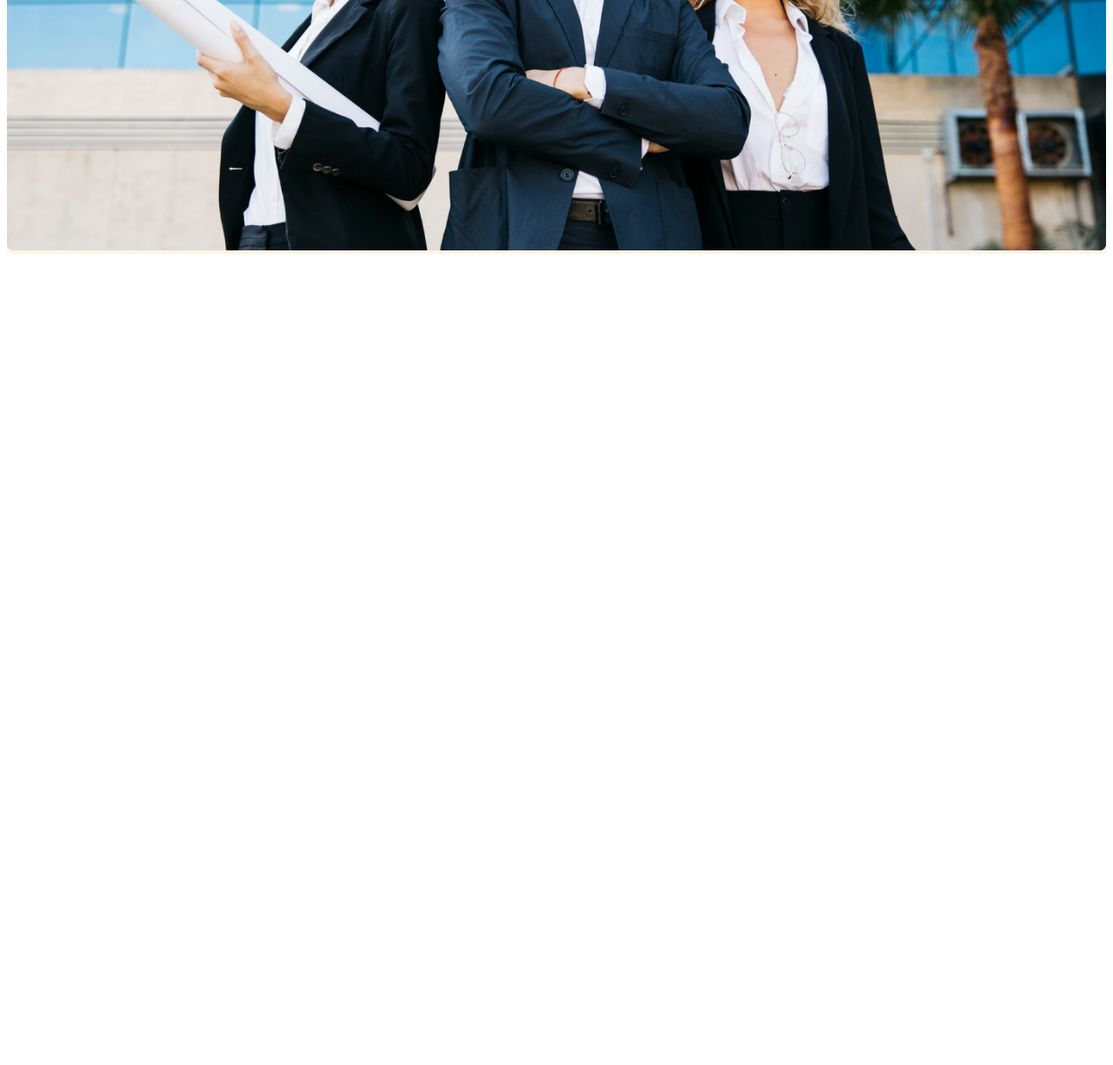
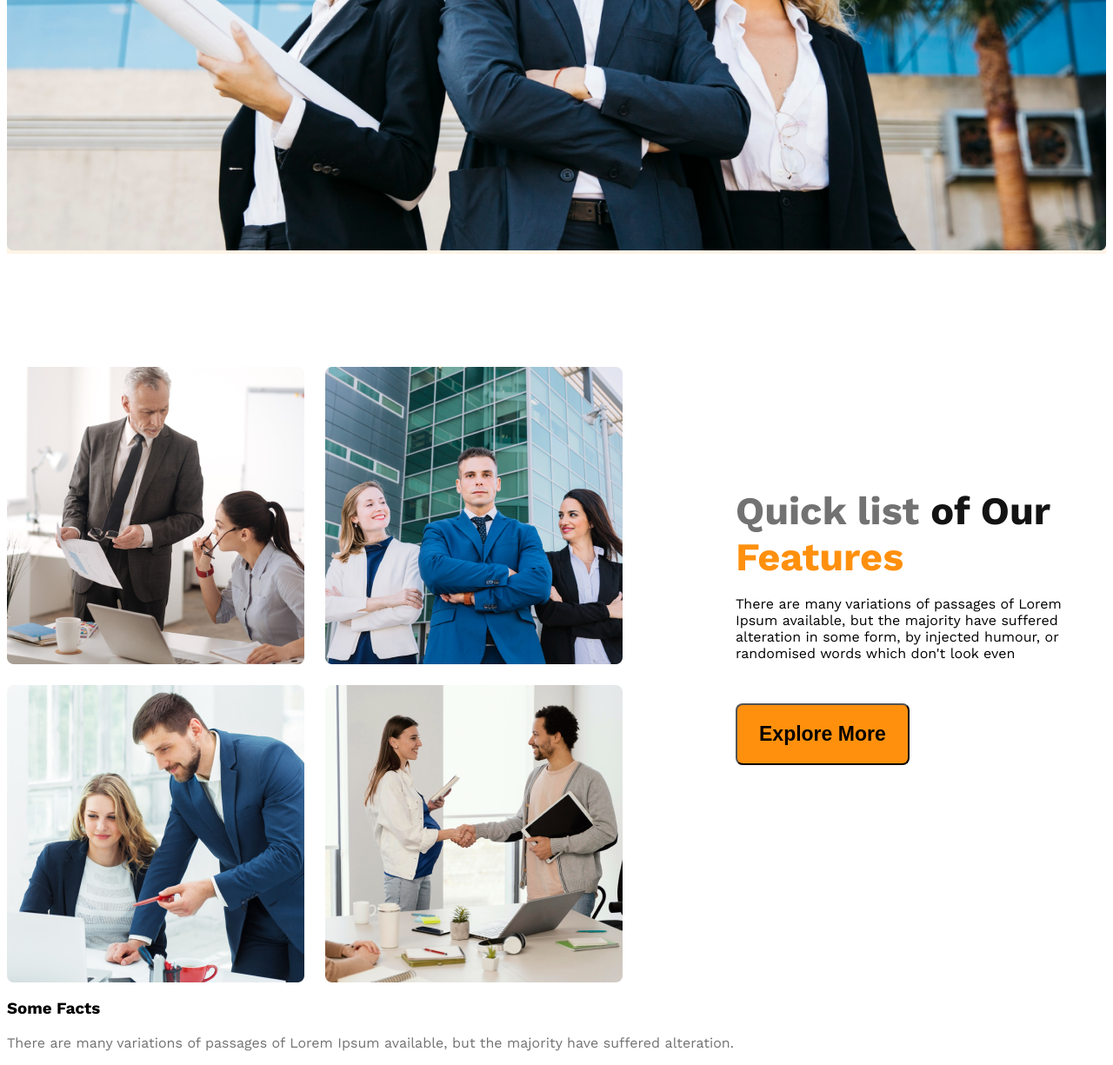
Before and after one commit to sasoji13/g3-architect-webdite, a plain HTML site: page index.html in a window 1280 px wide. Shown: the part 916-2141 px from the top of the page at 87% size. Before the commit the page ends 1216 px from the top, so only its background shows below. Drawn offline with nearby package versions, Linux system fonts and the light colour scheme.

Commit message:
my secound commit

```diff
--- a/index.html
+++ b/index.html
@@ -28,7 +28,30 @@
         </div>
     </header>
     <main>
+        <section class="teams display-flex">
+            <div class="teams-img">
+                <img src="images/team1.png" alt="">
+                <img src="images/team2.png" alt="">
+                <img src="images/team3.png" alt="">
+                <img src="images/team4.png" alt="">
 
+            </div>
+            <div class="our-features">
+                <h3 class="features-title"><span class="soji">Quick list</span><span class="id"> of Our</span> <span class="Quick-list">Features</span></h3>
+                <p class="features-description">There are many variations of passages of Lorem Ipsum available, but the majority have suffered alteration in some form, by injected humour, or randomised words which don't look even</p>
+                <button class="button-primary">Explore More</button>
+
+            </div>
+            </section>
+
+           <section>
+            <h3 class="section">Some Facts</h3>
+            <p class="text-light-gray">There are many variations of passages of Lorem Ipsum available, but the majority have suffered alteration.</p>
+           </section>
+
+           <section>
+
+           </section>
     </main>
     <footer>
 
--- a/styles/architects.css
+++ b/styles/architects.css
@@ -43,6 +43,10 @@ align-items: center;
     font-size: 23px;
     margin-top: 32px;
 }
+main{
+    max-width: 1440px;
+    margin: 0 auto;
+}
 
 .nav-link{
     text-decoration: none;
@@ -64,9 +68,52 @@ align-items: center;
 .banner-image{
     max-width: 100%;
 }
+.teams{
+    align-items: center;
+}
+.teams-img{
+    display: grid;
+    grid-template-columns: repeat(2, 1fr);
+    gap: 24px;
+    margin-top: 130px;
+}
+.our-features{
+    margin-left: 130px;
+    max-width: 530px;
 
+}
+.soji{
+   color:#727272;
+   font-weight: 500px;
+   font-size: 45px;
+}
+.id{
+    color: #131313;
+    font-weight: bold;
+    font-size: 45px;
+}
+.Quick-list{
+    font-weight: bold;
+    font-size: 45px;
+    color: rgba(255, 144, 14, 1);
+}
  @media screen and (max-width: 516px) {
-    .navbar, .nav-link{
+    .navbar, .nav-link, .teams{
         flex-direction: column;
     }
+    .teams-img{
+        grid-template-columns: repeat(1, 1fr);
+    }
+    .our-features{
+        margin-left: 20px;
+    }
  }
+
+ @media screen and (min-width: 576px) and (max-width: 992px){
+    .teams{
+        flex-direction: column;
+    }
+    .our-features{
+        margin: 50px auto;
+    }
+ }
```
